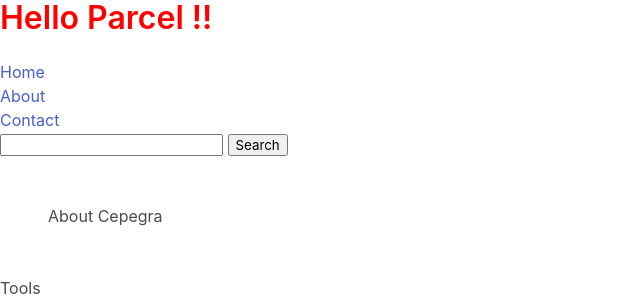
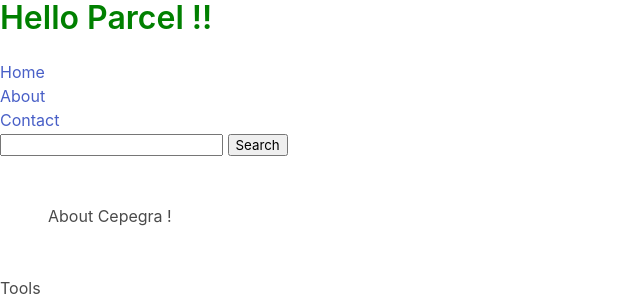
Before and after one commit to AntLanto/ingrwf09-parcel, a website built with Parcel: page src/about.html in a window 1280 px wide. Shown: the top 297 px of the page, without its empty margins (0-640 px from the left). Built offline with nearby package versions, Linux system fonts and the light colour scheme; some packages are replaced by stand-ins of ours; no server answers; grey boxes are pictures that could not be loaded.

Commit message:
change about color and about 2

```diff
--- a/src/about.html
+++ b/src/about.html
@@ -9,7 +9,7 @@
 </head>
 <body>
     <include src="./partials/header.html" />
-    <section class="section">About Cepegra</section>
+    <section class="section">About Cepegra !</section>
     <include src="./partials/sidebar.html" />
     <include src="./partials/footer.html" />
     <script src="./js/main.js"></script>
--- a/src/scss/_variables.scss
+++ b/src/scss/_variables.scss
@@ -1 +1 @@
-$color: red;
+$color: green;
```
